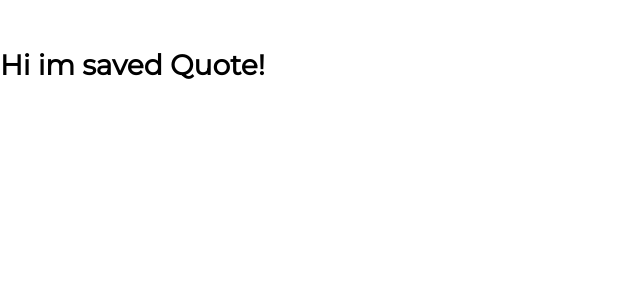
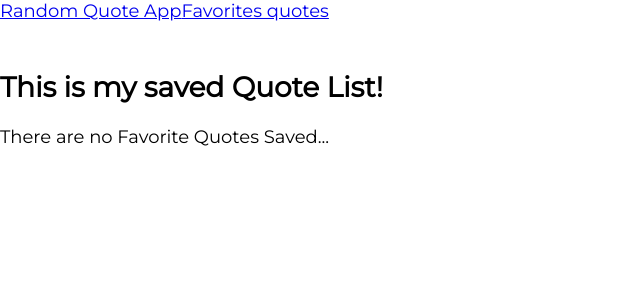
Before and after one commit to Valeprogr/quote-app, a React (Create React App) app: page /favorites in a window 1280 px wide. Shown: the top 300 px of the page, without its empty margins (0-640 px from the left). Built offline with nearby package versions, Linux system fonts and the light colour scheme.

Commit message:
add Nav,saves quote list & card from localStorage

```diff
--- a/src/App.js
+++ b/src/App.js
@@ -1,14 +1,16 @@
 import React from 'react';
 import { BrowserRouter,Routes, Route} from "react-router-dom";
+import Navbar from './components/Navbar';
 import Container from "../src/components/Container";
-import SavedQuote from './components/SavedQuote';
+import SavedQuoteList from './components/SavedQuoteList';
 
 const App = () => {
     return (
         <BrowserRouter>
+        <Navbar />
         <Routes>
         <Route path="/" element={<Container/>}></Route>
-        <Route path="/favorites" element={<SavedQuote />}/>
+        <Route path="/favorites" element={<SavedQuoteList />}/>
         </Routes>
         </BrowserRouter>
     );
--- /dev/null
+++ b/src/components/CardQuote.js
@@ -0,0 +1,12 @@
+import React from 'react';
+
+const CardQuote = ({index,ele}) => {
+    return (
+        <div index={index}>
+            <p>{ele.text}</p>
+            <p>{ele.author}</p>
+        </div>
+    );
+}
+
+export default CardQuote;
--- a/src/components/Container.js
+++ b/src/components/Container.js
@@ -11,8 +11,6 @@ function Container() {
 
   const[showComp, setShowComp]= useState(false);
 
-  //console.log(quotes)
- //console.log(getRandomNumber(quotes))
 
   useEffect(() => {
     const url = "https://type.fit/api/quotes";
--- /dev/null
+++ b/src/components/Navbar.js
@@ -0,0 +1,15 @@
+import React from 'react';
+import { NavLink} from 'react-router-dom';
+const Navbar = ({children}) => {
+    return (
+        <>
+           <nav>
+            <NavLink to="/">Random Quote App</NavLink>
+            <NavLink to="/favorites">Favorites quotes</NavLink>
+           </nav>
+
+        </>
+    );
+}
+
+export default Navbar;
--- a/src/components/Quote.js
+++ b/src/components/Quote.js
@@ -1,14 +1,28 @@
-import React from 'react';
+import React,{useState} from 'react';
 
 
 const Quote = ({quote, setShowComp}) => {
+  const [favorite, setFavorite]= useState({
+ "author": quote.author,
+ "text": quote.text
 
+  })
+
+
+ //Save Favorite quotes in LocalStorage
+  const saveQuoteHandler = ()=>{
+    setFavorite({ author:quote.author, text:quote.text });
+    let list = JSON.parse(localStorage.getItem('list')  || '[]');
+    list.push(favorite);
+    localStorage.setItem('list', JSON.stringify(list))
+
+  }
 
     return (
     <div className='quote-container'>
     <div className='icon'>
     <a href='/favorites'>
-    <span class="material-symbols-outlined heart">
+    <span class="material-symbols-outlined heart" onClick={saveQuoteHandler}>
 favorite
 </span> </a>
 
--- a/src/components/SavedQuote.js
+++ /dev/null
@@ -1,11 +0,0 @@
-import React from 'react';
-
-const SavedQuote = () => {
-    return (
-        <div>
-            <h1>Hi im saved Quote!</h1>
-        </div>
-    );
-}
-
-export default SavedQuote;
--- /dev/null
+++ b/src/components/SavedQuoteList.js
@@ -0,0 +1,33 @@
+import React,{useState, useEffect} from 'react';
+import CardQuote from './CardQuote';
+
+const SavedQuoteList = () => {
+const [data, setData] = useState();
+console.log(data)
+
+    const getFavoritesQuote = () =>{
+        const items = JSON.parse(localStorage.getItem('list'));
+        setData(items)
+    }
+
+ useEffect(() => {
+getFavoritesQuote()
+ }, []);
+    return (
+        <>
+            <h1>This is my saved Quote List!</h1>
+            <br/>
+            {
+                data ?
+               <>
+                    {data.map((ele,index) =>(<CardQuote index={index} ele={ele}/>))}
+            </>
+
+                :
+                <p>There are no Favorite Quotes Saved...</p>
+            }
+        </>
+    );
+}
+
+export default SavedQuoteList;
```
